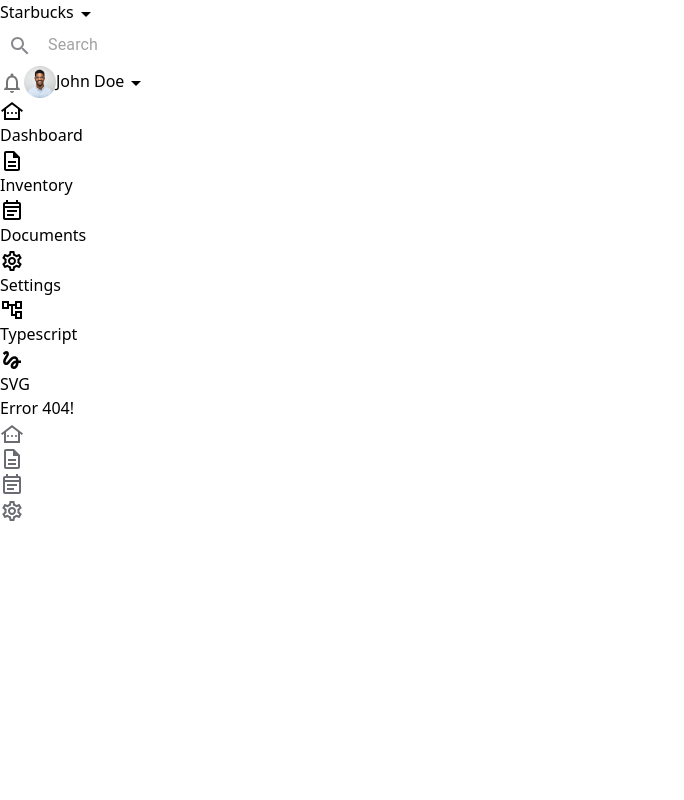
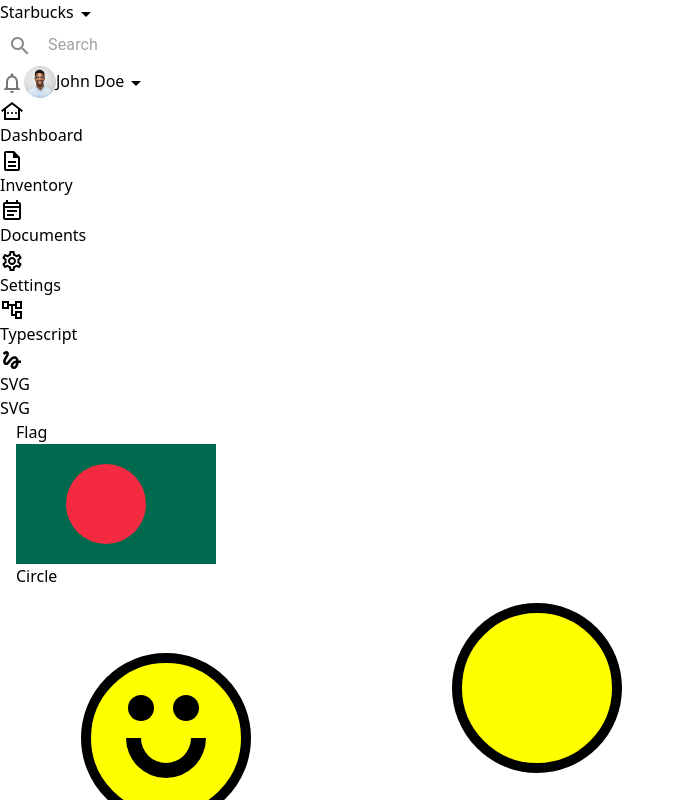
Before and after one commit to jakdev047/tailwindcss, a React (Create React App) app: page /svg in a window 1280 px wide. Before the commit this address led to /error. Shown: the whole page, without its empty margins (0-684 px from the left). Built offline with nearby package versions, Linux system fonts and the light colour scheme.

Commit message:
svg face musk

```diff
--- a/package.json
+++ b/package.json
@@ -14,6 +14,7 @@
     "@testing-library/react": "^11.2.7",
     "@testing-library/user-event": "^12.8.3",
     "@typescript-eslint/parser": "^5.4.0",
+    "d3": "^7.2.1",
     "formik": "^2.2.9",
     "react": "^17.0.2",
     "react-dom": "^17.0.2",
--- /dev/null
+++ b/src/modules/svg/flag/Bangladesh.jsx
@@ -0,0 +1,7 @@
+export default function Bangladesh() {
+  return (
+    <svg className="bg-bdGreen" width="200" height="120">
+      <circle cx="90" cy="60" r="40" fill="#f42a41" />
+    </svg>
+  );
+}
--- /dev/null
+++ b/src/modules/svg/index.jsx
@@ -0,0 +1,84 @@
+import { arc } from "d3";
+import Bangladesh from "./flag/Bangladesh";
+import Circle from "./shape/Circle";
+
+// mouth arc
+const mouthWidth = 15;
+const mouthRadius = 25;
+const mouthArc = arc()
+  .innerRadius(mouthRadius)
+  .outerRadius(mouthRadius + mouthWidth)
+  .startAngle(Math.PI / 2)
+  .endAngle(Math.PI * 3/2);
+
+export default function SVG() {
+  return (
+    <>
+      <div className="table-card">
+        <div className="table-card-heading">
+          <h2 className="title">{"SVG"}</h2>
+        </div>
+        <div className="table-card-body">
+          <div className="table-card-content vertical-scroll-table">
+            <div className="container px-4">
+              <h2>Flag</h2>
+              <div className="grid grid-cols-3 gap-4">
+                <div>
+                  <Bangladesh />
+                </div>
+              </div>
+              <h2>Circle</h2>
+              <div className="grid grid-cols-3 gap-4">
+                <div>
+                  <svg width={300} height={300}>
+                    <g transform={`translate(${150},${150})`}>
+                      <circle
+                        // cx={150}
+                        // cy={100}
+                        r={80}
+                        fill={"yellow"}
+                        stroke={"black"}
+                        strokeWidth={"10"}
+                      />
+                      <circle
+                        cx={-25}
+                        cy={-30}
+                        r={13}
+                        fill={"black"}
+                        stroke={"black"}
+                        strokeWidth={"0"}
+                      />
+                      <circle
+                        cx={20}
+                        cy={-30}
+                        r={13}
+                        fill={"black"}
+                        stroke={"black"}
+                        strokeWidth={"0"}
+                      />
+                      <path d={mouthArc()}  stroke-width="4" />
+                    </g>
+                  </svg>
+                </div>
+                <div>
+                  <Circle
+                    classes={"transparnet"}
+                    width="100%"
+                    height="200"
+                    cx="100"
+                    cy="100"
+                    r="80"
+                    fill="yellow"
+                    stroke="black"
+                    strokeWidth="10"
+                  />
+                </div>
+              </div>
+            </div>
+          </div>
+          <div className="table-card-pagination"></div>
+        </div>
+      </div>
+    </>
+  );
+}
--- /dev/null
+++ b/src/modules/svg/shape/Circle.jsx
@@ -0,0 +1,31 @@
+export default function Circle({
+    classes,
+    width,
+    height,
+    cx,
+    centerX,
+    cy,
+    centerY,
+    fill,
+    r,
+    stroke,
+    strokeWidth,
+}) {
+
+    return (
+      <svg
+        className={classes ? classes : "" }
+        width={width}
+        height={height}
+    >
+        <circle
+            cx={centerX ? (width/2) : cx }
+            cy={centerY ? (height/2) : cy }
+            r= {r ? r : '0'}
+            fill={fill ? fill : 'transparent'}
+            stroke={stroke ? stroke : 'transparent'}
+            strokeWidth={strokeWidth ? strokeWidth : '0'}
+        />
+      </svg>
+    );
+  }
--- a/src/router/basePage.jsx
+++ b/src/router/basePage.jsx
@@ -13,6 +13,7 @@ const Inventory = lazy(() => import("../modules/inventory/index"));
 const Documents = lazy(() => import("../modules/documents/index"));
 const Settings = lazy(() => import("../modules/settings/index"));
 const TypeScriptModule = lazy(() => import("../modules/TypeScriptModule/index.tsx"));
+const SVG = lazy(() => import("../modules/svg"));
 
 const BasePage = () => {
 
@@ -40,6 +41,7 @@ const BasePage = () => {
                         <Route exact path="/documents" component={Documents} />
                         <Route exact path="/settings" component={Settings} />
                         <Route exact path="/typescript" component={TypeScriptModule} />
+                        <Route exact path="/svg" component={SVG} />
                         <Route path="/error" component={() => <h1>Error 404!</h1>} />
                         <Redirect to="/error" />
                      </Switch>
--- a/tailwind.config.js
+++ b/tailwind.config.js
@@ -14,6 +14,8 @@ module.exports = {
         wraningBg: "#F58A28",
         error: "#F52828",
         success: "#44c776",
+        bdGreen: "#006a4e",
+        bdRed: "#f42a41"
       },
       textColor: (theme) => theme("colors"),
       fontFamily: {
```
Also changed, not shown: src/modules/svg/documentation.txt (added), 1 other file (tests, documents, lock files or other folders).
